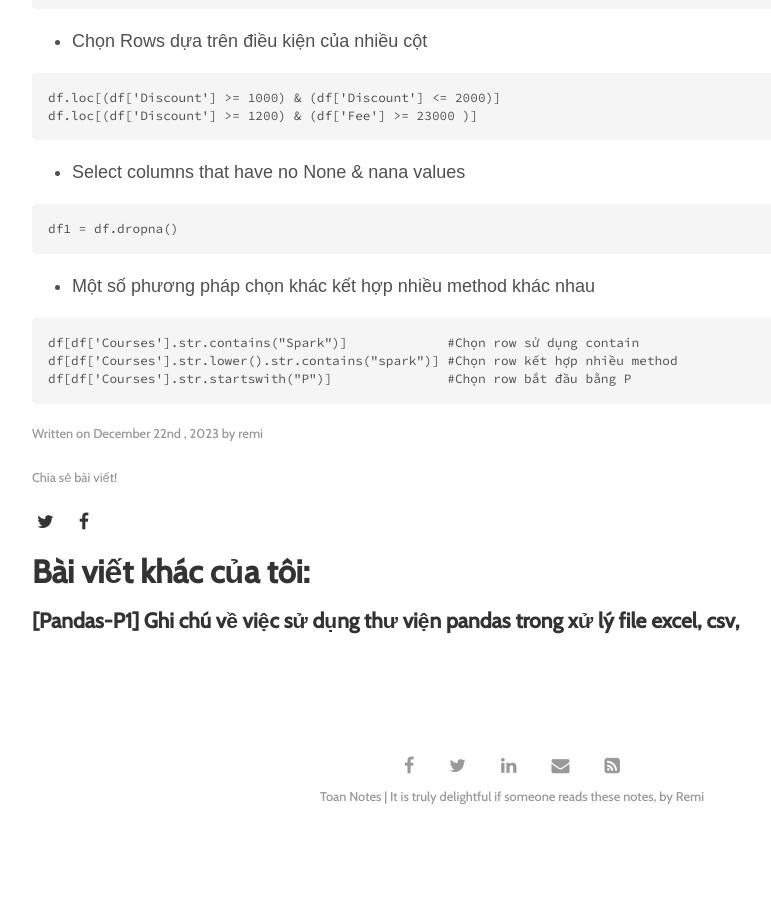
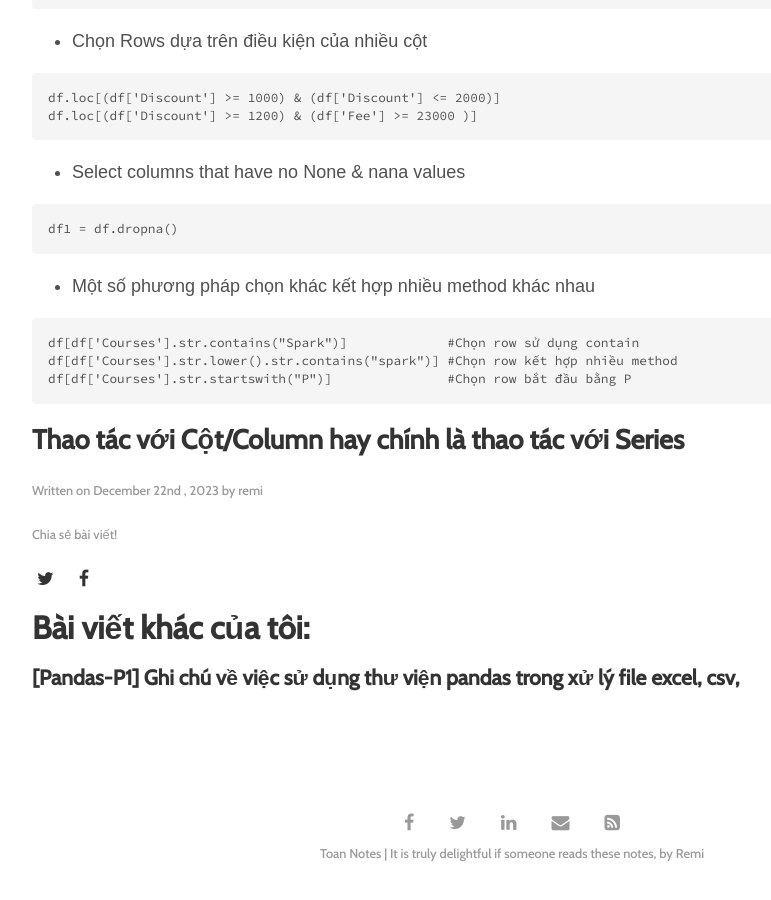
Before and after one commit to toannai/blog, a Jekyll site: the page built from _posts/2023-12-22-ghi-chu-su-dung-thu-vien-pandas-phan2.md.md, in a window 1280 px wide and 900 px high, scrolled down 4505 px. Shown: the whole window, without its empty margins (128-899 px from the left). Built offline with Jekyll 4.4.1, drawn with Linux system fonts in a browser that asks for light colours; some web fonts are replaced; before the commit the page ends 5348 px from its top, so only the background shows below that.

Commit message:
add Column express

````diff
--- a/_posts/2023-12-22-ghi-chu-su-dung-thu-vien-pandas-phan2.md.md
+++ b/_posts/2023-12-22-ghi-chu-su-dung-thu-vien-pandas-phan2.md.md
@@ -119,3 +119,5 @@ df[df['Courses'].str.contains("Spark")]             #Chọn row sử dụng cont
 df[df['Courses'].str.lower().str.contains("spark")] #Chọn row kết hợp nhiều method
 df[df['Courses'].str.startswith("P")]               #Chọn row bắt đầu bằng P
 ```
+
+## Thao tác với Cột/Column hay chính là thao tác với Series
````
